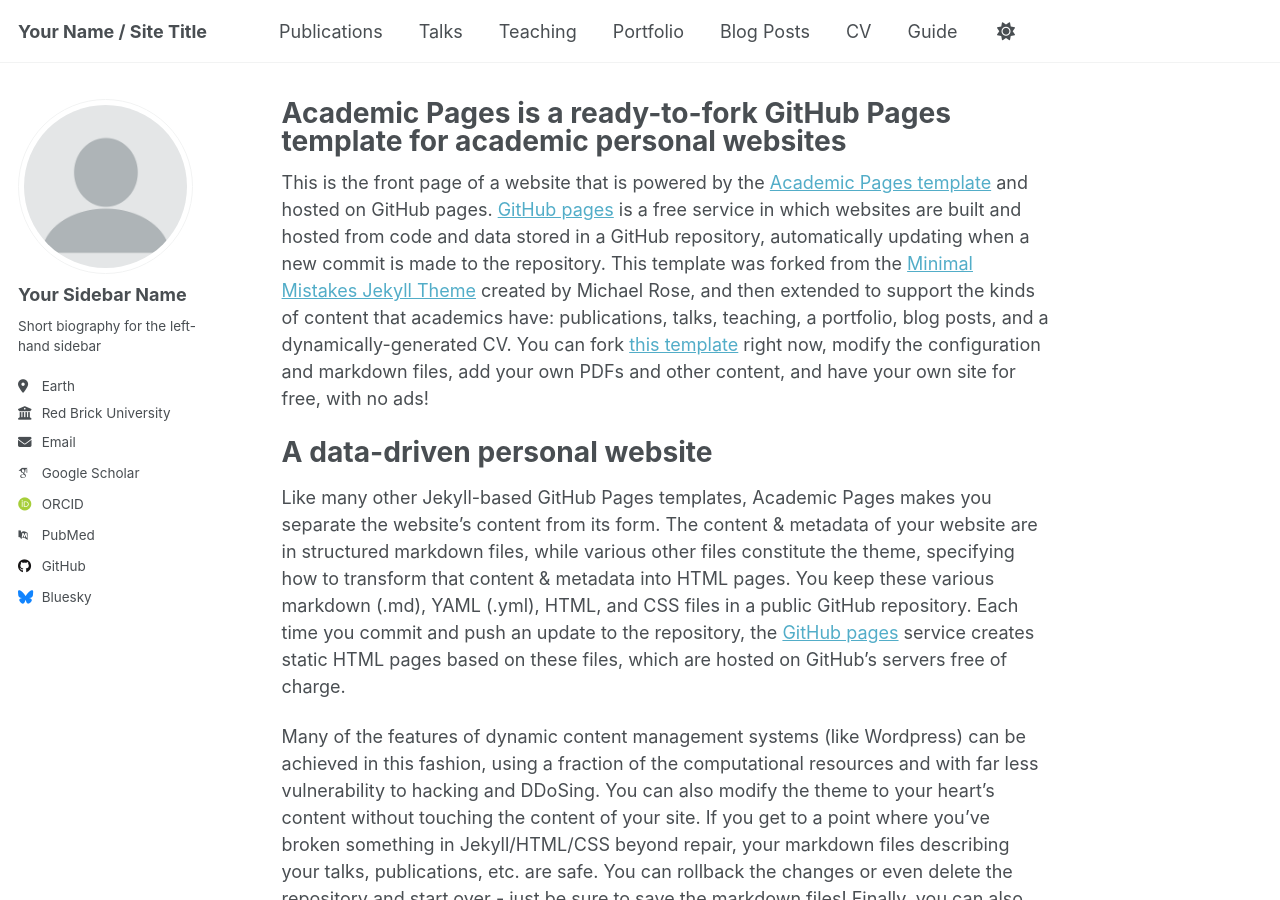
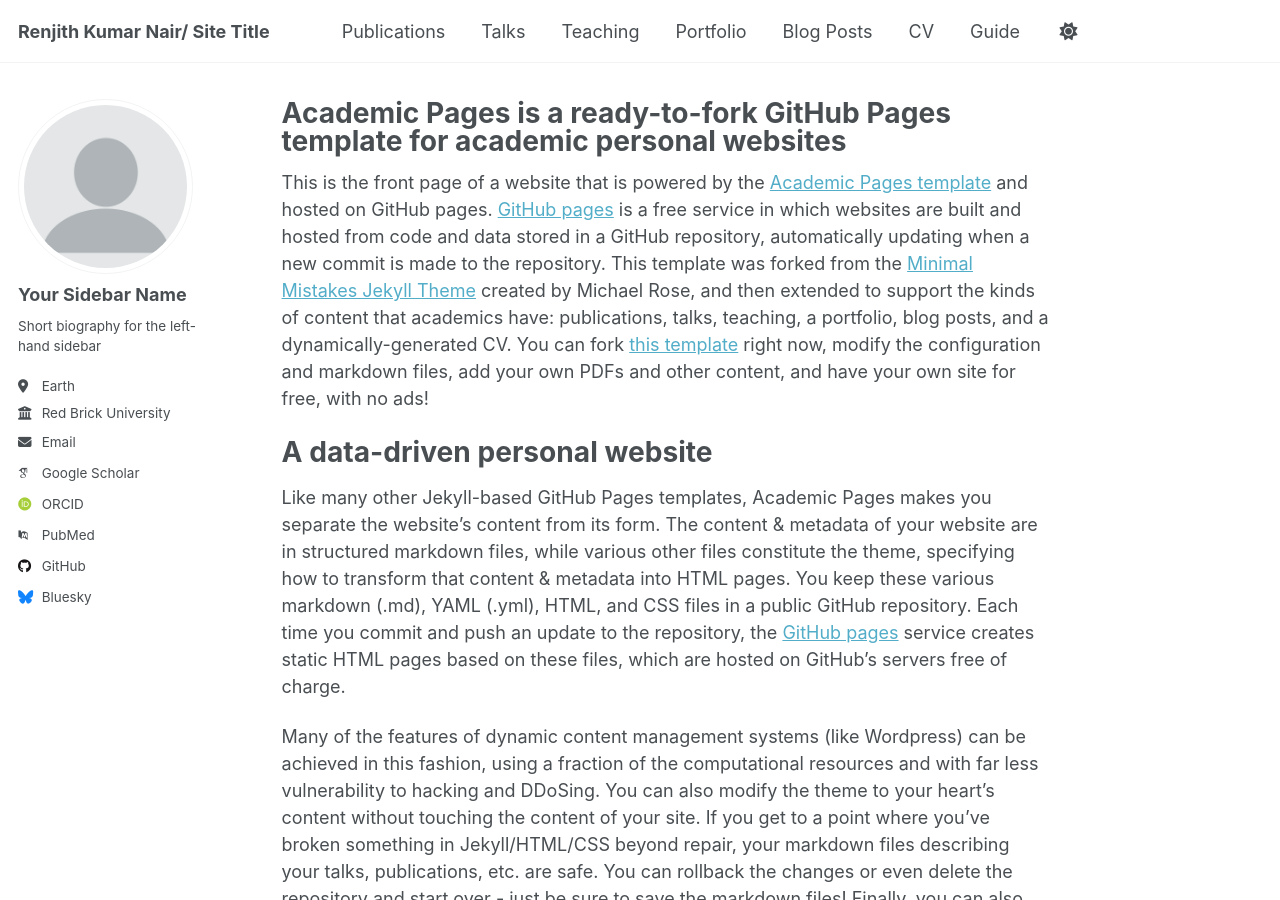
Before and after one commit to renjithknair2203/renjithknair2203.github.io, a Jekyll site: the page built from _pages/about.md, in a window 1280 px wide and 900 px high. Built offline with Jekyll 4.4.1, drawn with Linux system fonts in a browser that asks for light colours; some web fonts are replaced.

Commit message:
Update _config.yml

```diff
--- a/_config.yml
+++ b/_config.yml
@@ -9,13 +9,13 @@
 # Basic Site Settings
 locale                   : "en-US"
 site_theme               : "default"
-title                    : "Your Name / Site Title"
+title                    : "Renjith Kumar Nair/ Site Title"
 title_separator          : "-"
 name                     : &name "Renjith Kumar Nair"
 description              : &description "personal description"
-url                      : https://academicpages.github.io # the base hostname & protocol for your site e.g. "https://[your GitHub username].github.io" or if you already have some other page hosted on Github then use "https://[your GitHub username].github.io/[Your Repo Name]"
+url                      : https://renjithknair2203.github.io # the base hostname & protocol for your site e.g. "https://[your GitHub username].github.io" or if you already have some other page hosted on Github then use "https://[your GitHub username].github.io/[Your Repo Name]"
 baseurl                  : "" # the subpath of your site, e.g. "/blog"
-repository               : "academicpages/academicpages.github.io"
+repository               : "renjithknair2203/renjithknair2203.github.io"
 
 # Site Author - The following control what appear as part of the author content on the side bar.
 #               If a field is blank the icon and link will not appear, otherwise it will be shown.
```
